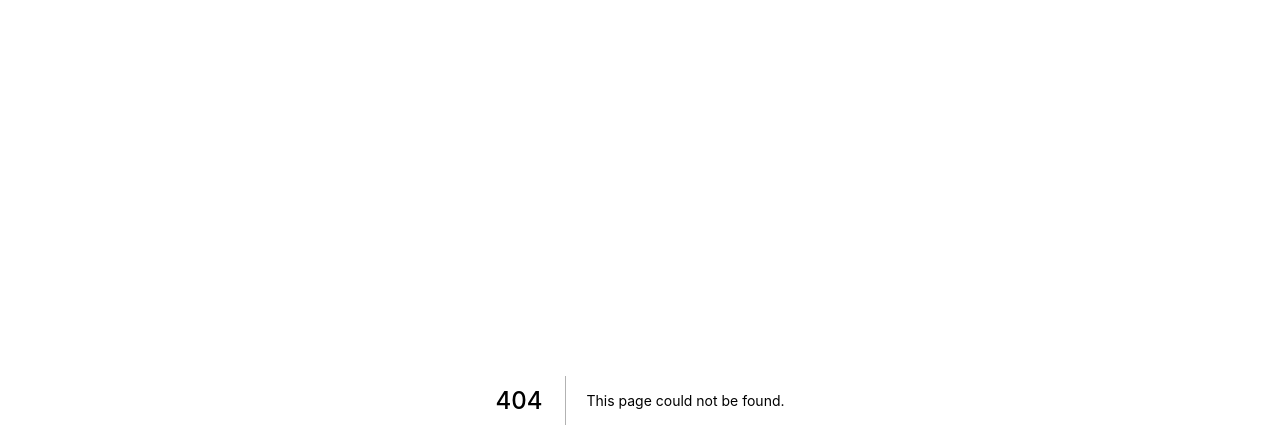
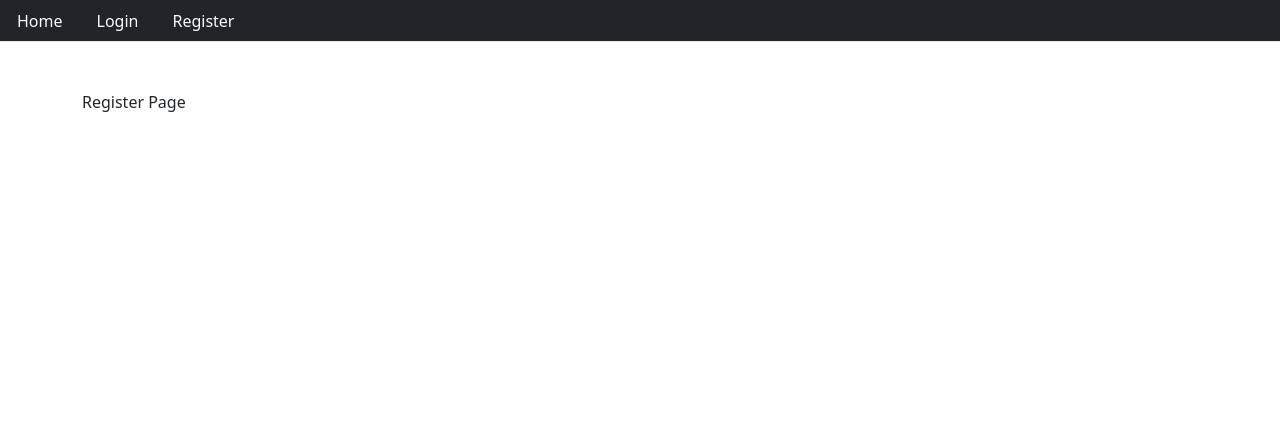
Before and after one commit to yashhhguptaaa/Connect-Content, a Next.js app: page /register in a window 1280 px wide. Before the commit this address had no page. Shown: the top 448 px of the page. Built offline with nearby package versions, Linux system fonts and the light colour scheme.

Commit message:
Create login and register page

```diff
--- /dev/null
+++ b/pages/login.js
@@ -0,0 +1,6 @@
+import Layout from "../components/Layout";
+
+const  Login = () => <Layout>Login Page</Layout>
+
+
+export default Login;
--- /dev/null
+++ b/pages/register.js
@@ -0,0 +1,6 @@
+import Layout from "../components/Layout";
+
+const  Register = () => <Layout>Register Page</Layout>
+
+
+export default Register;
```
